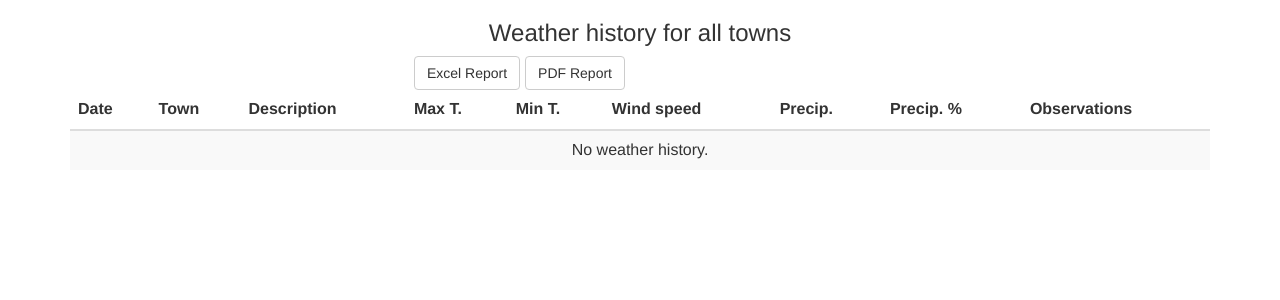
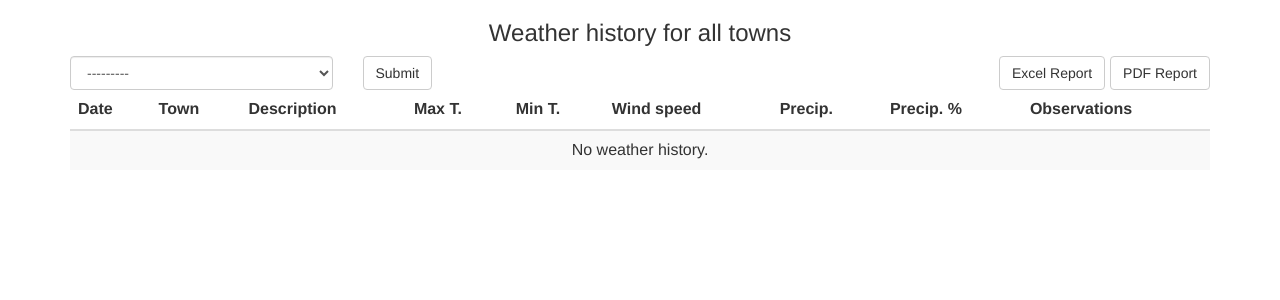
Before and after one commit to russell310/pdf_report, a Django app: page /weather/history/ in a window 1280 px wide. Shown: the part 52-352 px from the top of the page. Run offline with Django 3.2, Linux system fonts and the light colour scheme; data that the repository does not hold is empty; parts of the project's set-up code (start-up, migrations or seed data) failed here and were passed over; some libraries are stand-ins or nearby versions.

Commit message:
update weather info

```diff
--- a/templates/exportingfiles/weather_history.html
+++ b/templates/exportingfiles/weather_history.html
@@ -17,10 +17,10 @@
 <div class="row">
 	<form method="POST">
 		{% csrf_token %}
-{#		<div class="col-md-3">{{ form.town }}</div>#}
-{#		<div class="col-md-3">#}
-{#			<button type="submit" class="btn btn-default">{% trans "Submit" %}</button>#}
-{#		</div>#}
+		<div class="col-md-3">{{ form.town }}</div>
+		<div class="col-md-3">
+			<button type="submit" class="btn btn-default">{% trans "Submit" %}</button>
+		</div>
 		<div class="col-md-6">
 			<button type="submit" class="btn btn-default pull-right m-left-5" name="pdf">{% trans "PDF Report" %}</button>
 			<button type="submit" class="btn btn-default pull-right" name="excel">{% trans "Excel Report" %}</button>
```
